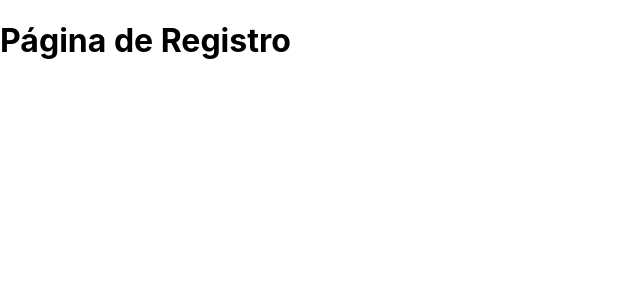
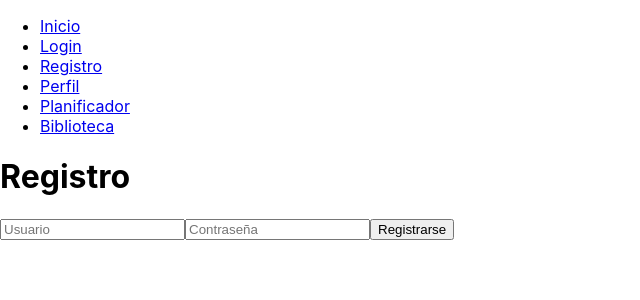
Before and after one commit to kaiser104/imbatiblesgym, a React (Create React App) app: page /register in a window 1280 px wide. Shown: the top 300 px of the page, without its empty margins (0-640 px from the left). Built offline with nearby package versions, Linux system fonts and the light colour scheme.

Commit message:
actualizacion 4pm

```diff
--- a/src/App.js
+++ b/src/App.js
@@ -1,16 +1,26 @@
 import React from "react";
-import { BrowserRouter as Router, Route, Routes } from "react-router-dom";
+import { BrowserRouter as Router, Routes, Route, Link } from "react-router-dom";
 import Home from "./components/dashboard/Home";
 import Login from "./components/auth/Login";
 import Register from "./components/auth/Register";
 import Profile from "./components/dashboard/Profile";
 import WorkoutPlanner from "./components/dashboard/WorkoutPlanner";
 import ExerciseLibrary from "./components/dashboard/ExerciseLibrary";
-import "./App.css";
 
-function App() {
+const App = () => {
   return (
     <Router>
+      <nav>
+        <ul>
+          <li><Link to="/">Inicio</Link></li>
+          <li><Link to="/login">Login</Link></li>
+          <li><Link to="/register">Registro</Link></li>
+          <li><Link to="/profile">Perfil</Link></li>
+          <li><Link to="/workout-planner">Planificador</Link></li>
+          <li><Link to="/exercise-library">Biblioteca</Link></li>
+        </ul>
+      </nav>
+
       <Routes>
         <Route path="/" element={<Home />} />
         <Route path="/login" element={<Login />} />
@@ -21,6 +31,6 @@ function App() {
       </Routes>
     </Router>
   );
-}
+};
 
 export default App;
--- a/src/components/auth/Login.js
+++ b/src/components/auth/Login.js
@@ -1,5 +1,53 @@
+import React, { useState } from "react";
+import { useNavigate } from "react-router-dom";
+
 const Login = () => {
-    return <h1>Página de Login</h1>;
+  const [username, setUsername] = useState("");
+  const [password, setPassword] = useState("");
+  const navigate = useNavigate();
+
+  const handleSubmit = async (e) => {
+    e.preventDefault();
+    const response = await fetch("http://127.0.0.1:8000/api/login/", {
+      method: "POST",
+      headers: {
+        "Content-Type": "application/json",
+      },
+      body: JSON.stringify({ username, password }),
+    });
+
+    if (response.ok) {
+      const data = await response.json();
+      localStorage.setItem("token", data.token);
+      alert("Inicio de sesión exitoso");
+      navigate("/profile");
+    } else {
+      alert("Credenciales incorrectas");
+    }
+  };
+
+  return (
+    <div>
+      <h1>Login</h1>
+      <form onSubmit={handleSubmit}>
+        <input
+          type="text"
+          placeholder="Usuario"
+          value={username}
+          onChange={(e) => setUsername(e.target.value)}
+          required
+        />
+        <input
+          type="password"
+          placeholder="Contraseña"
+          value={password}
+          onChange={(e) => setPassword(e.target.value)}
+          required
+        />
+        <button type="submit">Iniciar Sesión</button>
+      </form>
+    </div>
+  );
 };
 
 export default Login;
--- a/src/components/auth/Register.js
+++ b/src/components/auth/Register.js
@@ -1,7 +1,48 @@
-import React from 'react';
+import React, { useState } from "react";
 
 const Register = () => {
-    return <h1>Página de Registro</h1>;
+  const [username, setUsername] = useState("");
+  const [password, setPassword] = useState("");
+
+  const handleSubmit = async (e) => {
+    e.preventDefault();
+    const response = await fetch("http://127.0.0.1:8000/api/register/", {
+      method: "POST",
+      headers: {
+        "Content-Type": "application/json",
+      },
+      body: JSON.stringify({ username, password }),
+    });
+
+    if (response.ok) {
+      alert("Registro exitoso. Ahora puedes iniciar sesión.");
+    } else {
+      alert("Error en el registro.");
+    }
+  };
+
+  return (
+    <div>
+      <h1>Registro</h1>
+      <form onSubmit={handleSubmit}>
+        <input
+          type="text"
+          placeholder="Usuario"
+          value={username}
+          onChange={(e) => setUsername(e.target.value)}
+          required
+        />
+        <input
+          type="password"
+          placeholder="Contraseña"
+          value={password}
+          onChange={(e) => setPassword(e.target.value)}
+          required
+        />
+        <button type="submit">Registrarse</button>
+      </form>
+    </div>
+  );
 };
 
 export default Register;
--- a/src/components/dashboard/ExerciseLibrary.js
+++ b/src/components/dashboard/ExerciseLibrary.js
@@ -1,7 +1,7 @@
-import React from 'react';
+import React from "react";
 
 const ExerciseLibrary = () => {
-    return <h1>Biblioteca de Ejercicios</h1>;
+  return <h1>Biblioteca de Ejercicios</h1>;
 };
 
 export default ExerciseLibrary;
--- a/src/components/dashboard/Profile.js
+++ b/src/components/dashboard/Profile.js
@@ -1,7 +1,36 @@
-import React from 'react';
+import React, { useEffect, useState } from "react";
+import { useNavigate } from "react-router-dom";
 
 const Profile = () => {
-    return <h1>Perfil de Usuario</h1>;
+  const [user, setUser] = useState(null);
+  const navigate = useNavigate();
+
+  useEffect(() => {
+    const token = localStorage.getItem("token");
+    if (!token) {
+      navigate("/login");
+      return;
+    }
+
+    fetch("http://127.0.0.1:8000/api/profile/", {
+      headers: {
+        Authorization: `Token ${token}`,
+      },
+    })
+      .then((response) => response.json())
+      .then((data) => setUser(data))
+      .catch(() => navigate("/login"));
+  }, [navigate]);
+
+  return (
+    <div>
+      <h1>Perfil</h1>
+      {user ? <p>Bienvenido, {user.username}</p> : <p>Cargando...</p>}
+      <button onClick={() => { localStorage.removeItem("token"); navigate("/login"); }}>
+        Cerrar sesión
+      </button>
+    </div>
+  );
 };
 
 export default Profile;
--- a/src/components/dashboard/WorkoutPlanner.js
+++ b/src/components/dashboard/WorkoutPlanner.js
@@ -1,7 +1,7 @@
-import React from 'react';
+import React from "react";
 
 const WorkoutPlanner = () => {
-    return <h1>Planificador de Entrenamientos</h1>;
+  return <h1>Planificador de Entrenamiento</h1>;
 };
 
 export default WorkoutPlanner;
```
Also changed, not shown: src/pages/Home.js (+2 -29 lines), 2 other files (tests, documents, lock files or other folders).
